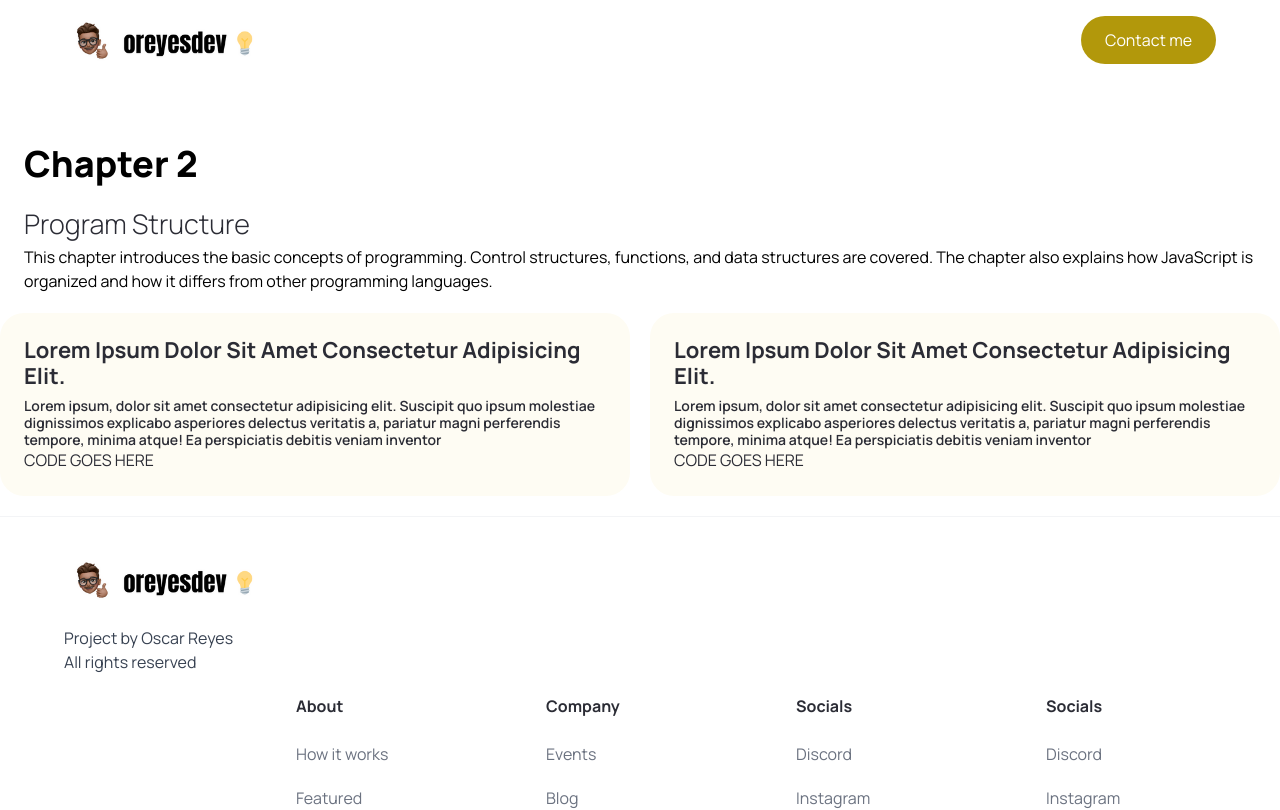
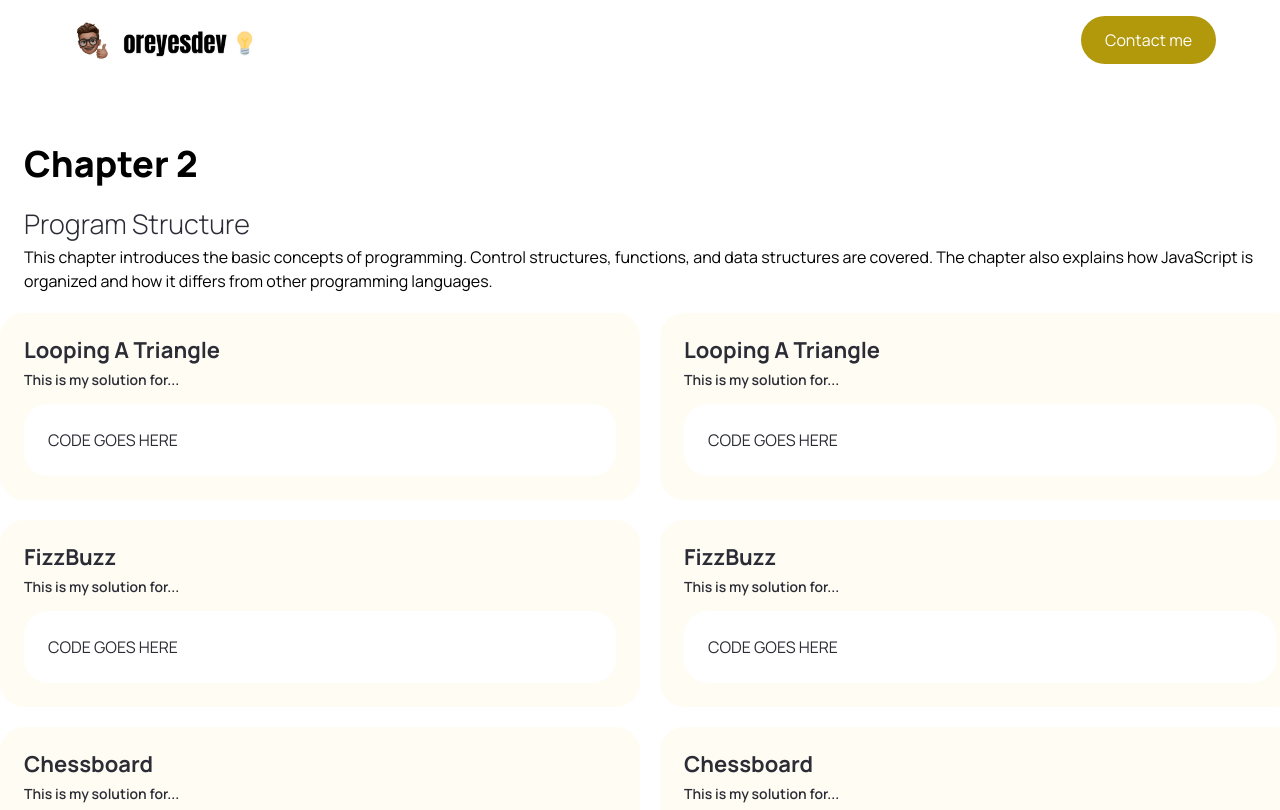
Before and after one commit to jon-oscar/eloquent-js, a Next.js app: page /chapter2 in a window 1280 px wide. Shown: the top 810 px of the page. Built offline with nearby package versions, Linux system fonts and the light colour scheme.

Commit message:
Add ChapterCard component fully working

```diff
--- a/components/ChapterCard.tsx
+++ b/components/ChapterCard.tsx
@@ -1,6 +1,5 @@
 'use client';
 
-import { useState } from 'react';
 import Image from 'next/image';
 import { ChapterCardProps } from '@/types';
 import Link from 'next/link';
--- a/components/PageCard.tsx
+++ b/components/PageCard.tsx
@@ -1,22 +1,32 @@
 import React from 'react';
 
-const PageCard = () => {
+import { PageCardProps } from '../types';
+
+const PageCard = ({ cardInfo }: PageCardProps) => {
+  console.log(cardInfo);
+
   return (
-    <div className='flex-1 flex flex-col p-6 justify-center items-start text-black-100 bg-[#FEFCF3] hover:bg-white hover:shadow-md rounded-3xl'>
-      <div className='chapter-card__content'>
-        <h2 className='chapter-card__content-title'>
-          Lorem ipsum dolor sit amet consectetur adipisicing elit.
-        </h2>
-      </div>
+    <>
+      {cardInfo.map((info, index) => {
+        return (
+          <div
+            key={index}
+            className=' w-[40rem] flex-1 flex flex-col p-6 justify-center items-start text-black-100 bg-[#FEFCF3] hover:bg-white hover:shadow-md rounded-3xl mb-5'
+          >
+            <div className='chapter-card__content'>
+              <h2 className='chapter-card__content-title'>{info.title}</h2>
+            </div>
+            <span className='self-start mt-2 text-[14px] leading-[17px] font-semibold'>
+              {info.details}
+            </span>
 
-      <span className='self-start mt-2 text-[14px] leading-[17px] font-semibold'>
-        Lorem ipsum, dolor sit amet consectetur adipisicing elit. Suscipit quo
-        ipsum molestiae dignissimos explicabo asperiores delectus veritatis a,
-        pariatur magni perferendis tempore, minima atque! Ea perspiciatis
-        debitis veniam inventor
-      </span>
-      <div>CODE GOES HERE</div>
-    </div>
+            <div className='bg-white mt-4 w-full h-full rounded-3xl'>
+              <div className='p-6'>CODE GOES HERE</div>
+            </div>
+          </div>
+        );
+      })}
+    </>
   );
 };
 
--- a/constants/chapter.ts
+++ b/constants/chapter.ts
@@ -10,9 +10,36 @@ export const chapter = [
       'This chapter introduces the basic concepts of programming. Control structures, functions, and data structures are covered. The chapter also explains how JavaScript is organized and how it differs from other programming languages.',
     devOscar: [
       {
+        id: 1,
         title: 'Looping a triangle',
         details: 'This is my solution for...',
-        code: '',
+      },
+      {
+        id: 2,
+        title: 'FizzBuzz',
+        details: 'This is my solution for...',
+      },
+      {
+        id: 3,
+        title: 'Chessboard',
+        details: 'This is my solution for...',
+      },
+    ],
+    devJon: [
+      {
+        id: 1,
+        title: 'Looping a triangle',
+        details: 'This is my solution for...',
+      },
+      {
+        id: 2,
+        title: 'FizzBuzz',
+        details: 'This is my solution for...',
+      },
+      {
+        id: 3,
+        title: 'Chessboard',
+        details: 'This is my solution for...',
       },
     ],
   },
--- a/pages/chapter2.tsx
+++ b/pages/chapter2.tsx
@@ -2,6 +2,7 @@ import PageCard from '@/components/PageCard';
 import '../app/globals.css';
 import Layout from '@/components/Layout';
 import { chapter } from '@/constants/chapter';
+import { Info, PageCardProps } from '@/types';
 
 const chapterId = 2;
 
@@ -11,13 +12,12 @@ if (!chapterMatch) {
   throw new Error(`Chapter ${chapterId} not found`);
 }
 
-const { title, subtitle, details } = chapterMatch;
+const { title, subtitle, details, devOscar, devJon } = chapterMatch;
 
 const chapter2 = () => {
   return (
     <Layout>
-      <div className='overflow-hidden'>
-        <div className=' flex xl:flex-col gap-5 z-0 relative max-w-[1440px] mx-auto'>
+      <div className=' flex xl:flex-col gap-5 z-0 relative max-w-[1440px] mx-auto mb-2'>
         <div className='px-6 pt-36 max-width'>
           <h1 className='text-4xl font-extrabold'>{title}</h1>
           <h2 className='text-[27px] text-black-100 font-light mt-5'>
@@ -26,9 +26,12 @@ const chapter2 = () => {
           <p>{details}</p>
         </div>
 
-          <div className='flex xl:flex-row flex-col  gap-5 z-0 relative max-w-[1440px] mx-auto'>
-            <PageCard />
-            <PageCard />
+        <div className='flex xl:flex-row flex-col gap-5 z-0 relative max-w-[1440px] mx-auto'>
+          <div className='flex flex-col'>
+            <PageCard cardInfo={devOscar} />
+          </div>
+          <div className='flex flex-col'>
+            <PageCard cardInfo={devJon} />
           </div>
         </div>
       </div>
```
Also changed, not shown: types/index.ts (+11 -0 lines). Lines whose indentation alone changed are shown as unchanged.
